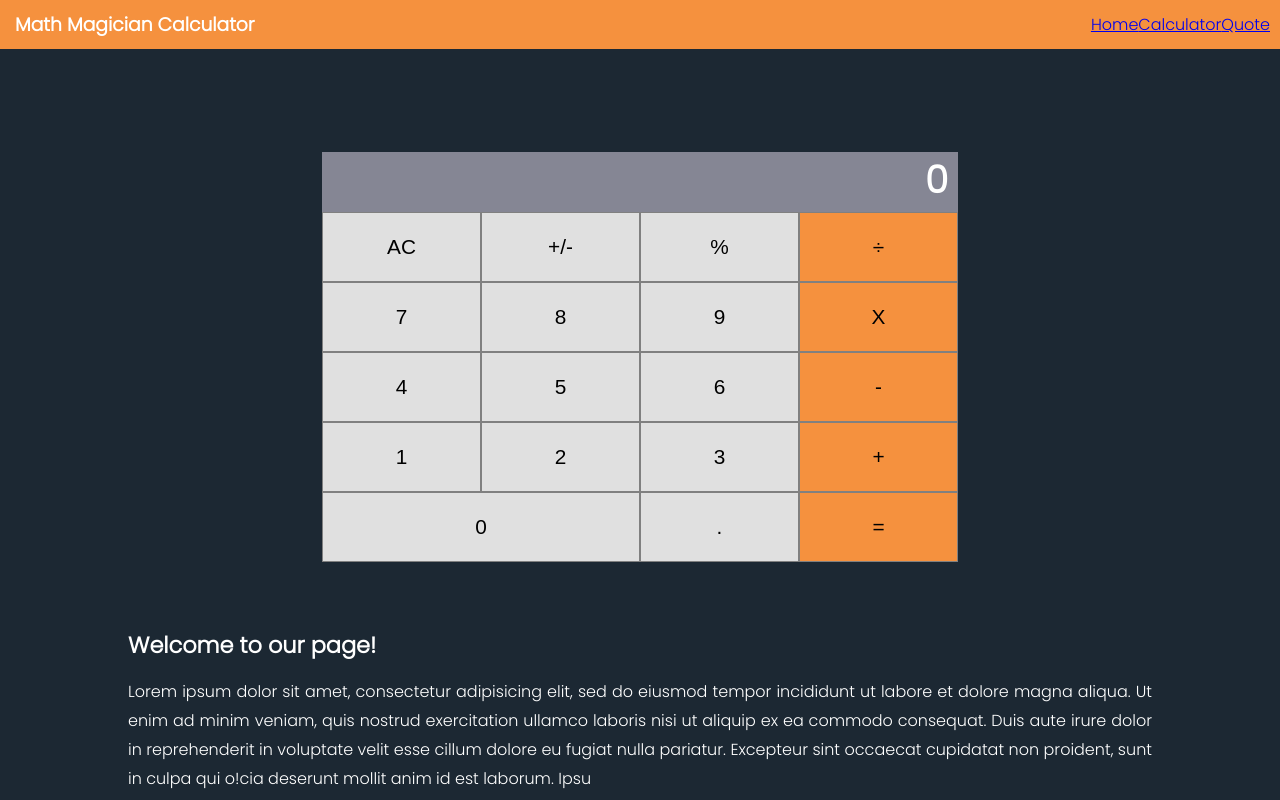
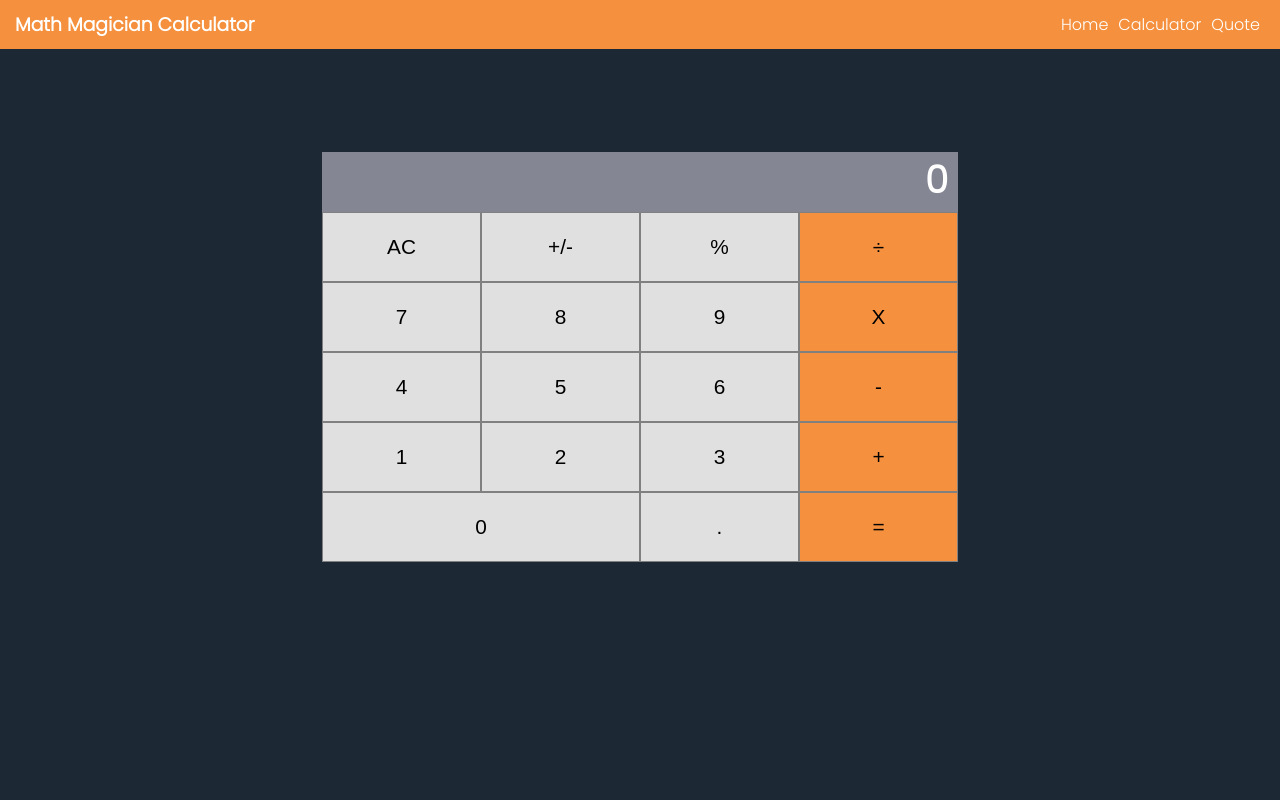
Before and after one commit to ajkacca457/Math-magicians-calculator, a React (Create React App) app: page /calculator in a window 1280 px wide. Shown: the top 800 px of the page. Built offline with nearby package versions, Linux system fonts and the light colour scheme.

Commit message:
add routes to navbar links

```diff
--- a/package.json
+++ b/package.json
@@ -10,6 +10,7 @@
     "prop-types": "^15.7.2",
     "react": "^17.0.1",
     "react-dom": "^17.0.1",
+    "react-router-dom": "^5.2.0",
     "react-scripts": "4.0.1",
     "web-vitals": "^0.2.4"
   },
--- a/src/components/App.js
+++ b/src/components/App.js
@@ -1,11 +1,11 @@
 import React, { Component } from 'react';
-import Display from './Display';
-import ButtonPanel from './ButtonPanel';
+import { BrowserRouter as Router, Route, Redirect } from 'react-router-dom';
 // eslint-disable-next-line no-unused-vars
 import calculate from '../logic/calculate';
 import Home from './Home';
 import Quote from './Quote';
 import Navbar from './Navbar';
+import Calculator from './Calculator';
 
 class App extends Component {
   constructor(props) {
@@ -33,17 +33,26 @@ class App extends Component {
 
   render() {
     return (
-      <div className="app">
-        <Navbar />
-        <div className="container">
-          <div className="calculator">
-            <Display result={this.updateResult()} />
-            <ButtonPanel handleClick={this.handleClick} />
-          </div>
+      <Router>
+        <div className="app">
+          <Navbar />
+          <Route exact path="/">
+            <Redirect to="/home" />
+          </Route>
+          <Route exac path="/home" component={Home} />
+          <Route
+            exact
+            path="/calculator"
+            render={() => (
+              <Calculator
+                updateResult={this.updateResult}
+                handleClick={this.handleClick}
+              />
+            )}
+          />
+          <Route exac path="/quote" component={Quote} />
         </div>
-        <Home />
-        <Quote />
-      </div>
+      </Router>
     );
   }
 }
--- /dev/null
+++ b/src/components/Calculator.js
@@ -0,0 +1,24 @@
+import React from 'react';
+import PropTypes from 'prop-types';
+import Display from './Display';
+import ButtonPanel from './ButtonPanel';
+
+const Calculator = props => {
+  const { updateResult, handleClick } = props;
+
+  return (
+    <div className="container">
+      <div className="calculator">
+        <Display result={updateResult()} />
+        <ButtonPanel handleClick={handleClick} />
+      </div>
+    </div>
+  );
+};
+
+Calculator.propTypes = {
+  handleClick: PropTypes.func.isRequired,
+  updateResult: PropTypes.func.isRequired,
+};
+
+export default Calculator;
--- a/src/components/Navbar.js
+++ b/src/components/Navbar.js
@@ -1,4 +1,5 @@
 import React from 'react';
+import { Link } from 'react-router-dom';
 
 const navstyle = {
   display: 'flex',
@@ -9,13 +10,19 @@ const navstyle = {
   padding: '5px 10px',
 };
 
+const linkstyle = {
+  textDecoration: 'none',
+  color: 'white',
+  marginRight: '10px',
+};
+
 const Navbar = () => (
   <div className="navbar" style={navstyle}>
     <h3 style={{ margin: '5px' }}>Math Magician Calculator</h3>
     <div className="links">
-      <a href="https://www.google.com/">Home</a>
-      <a href="https://www.google.com/">Calculator</a>
-      <a href="https://www.google.com/">Quote</a>
+      <Link to="/home" style={linkstyle}>Home</Link>
+      <Link to="/calculator" style={linkstyle}>Calculator</Link>
+      <Link to="/quote" style={linkstyle}>Quote</Link>
     </div>
 
   </div>
```
Also changed, not shown: 2 other files (tests, documents, lock files or other folders).
